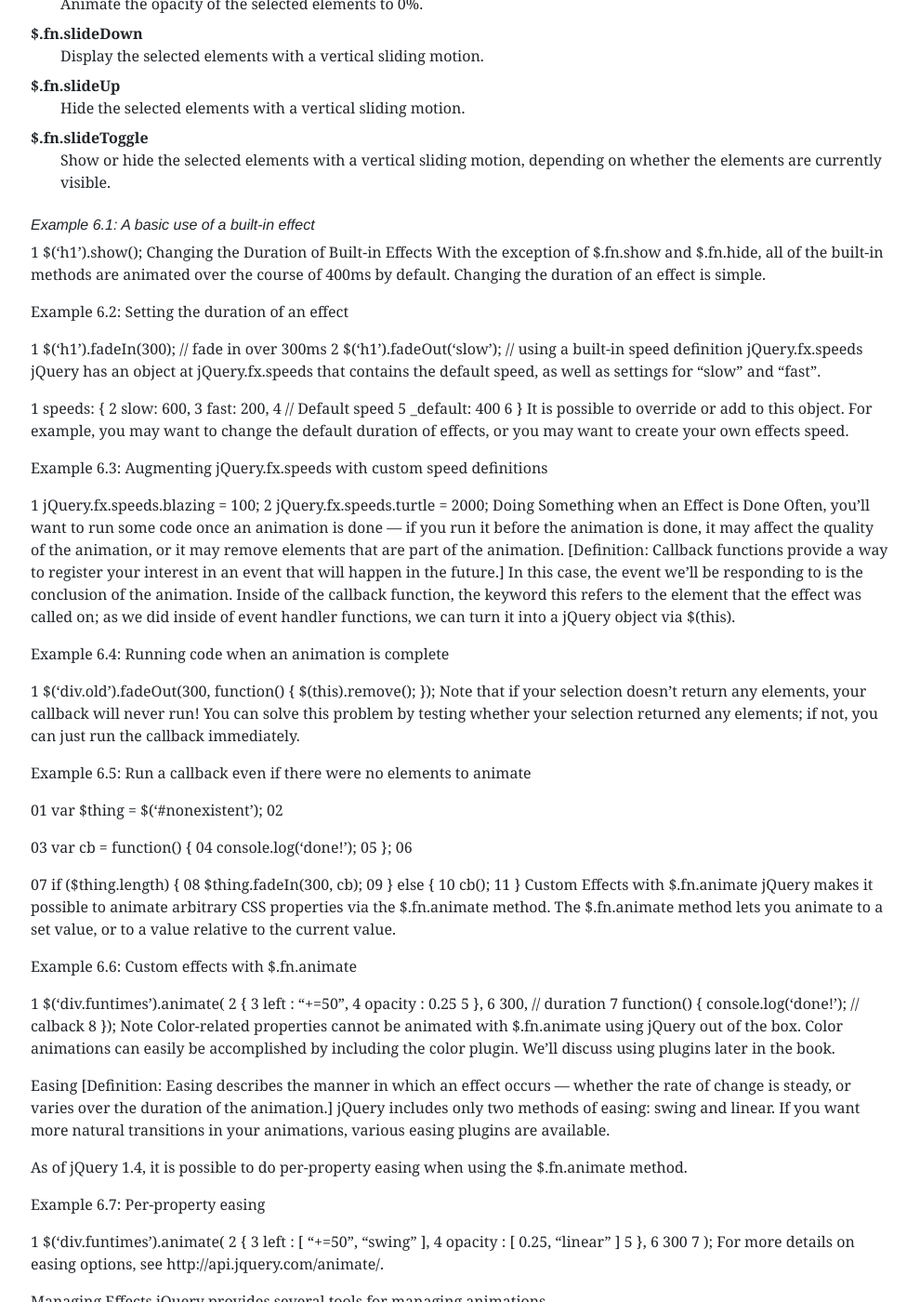
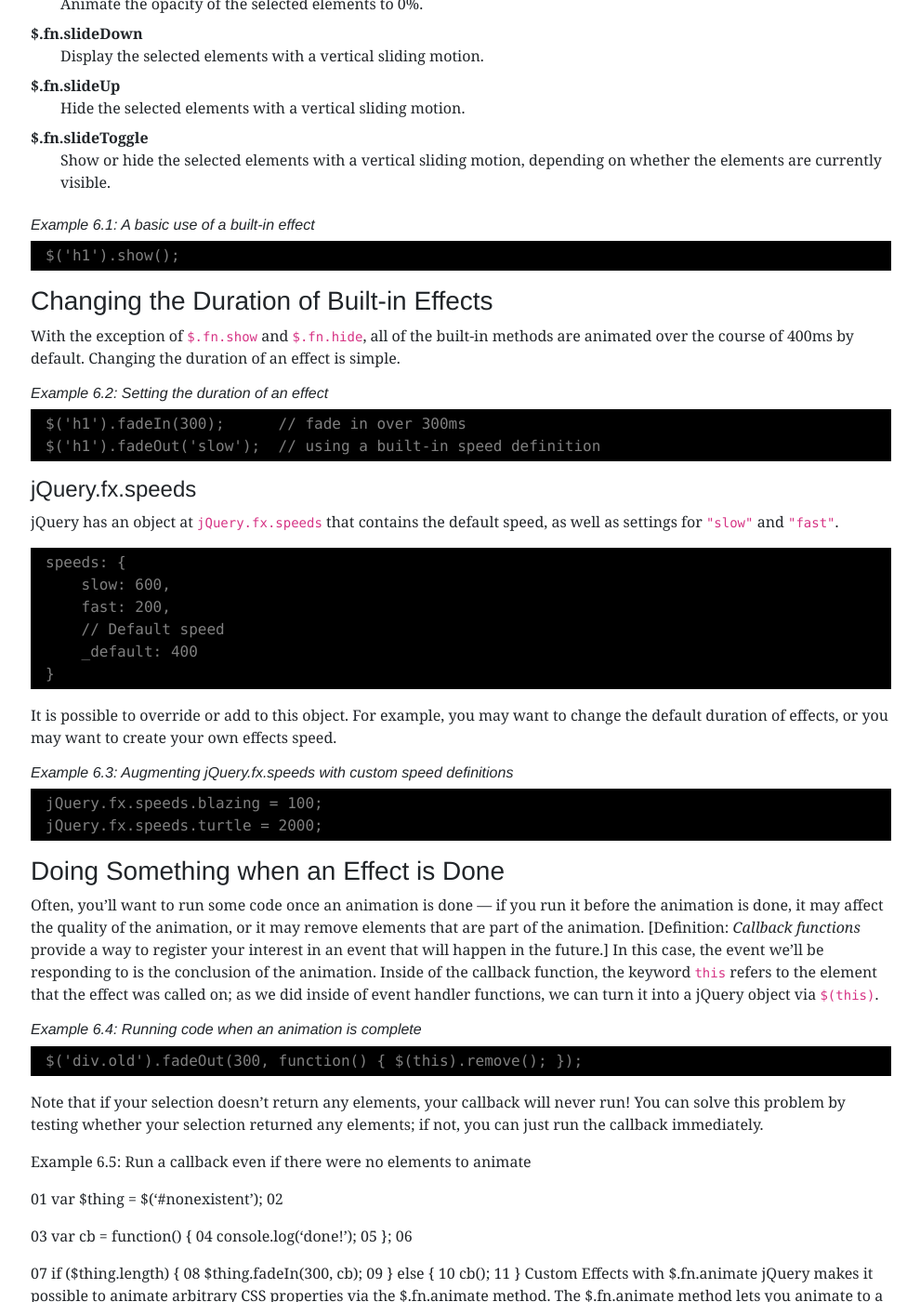
Before and after one commit to dan-carroll/jquery-fundamentals, a Jekyll site: the page built from legacy/ch06-effects.md, in a window 1280 px wide and 1400 px high, scrolled down 715 px. Shown: the whole window at 93% size, without its empty margins (144-1134 px from the left). Built offline with Jekyll 4.4.1, drawn with Linux system fonts in a browser that asks for light colours.

Commit message:
Update ch06-effects.md

````diff
--- a/legacy/ch06-effects.md
+++ b/legacy/ch06-effects.md
@@ -42,47 +42,53 @@ $.fn.slideToggle
 
 ###### Example 6.1: A basic use of a built-in effect
 
-1
+```js
 $('h1').show();
-Changing the Duration of Built-in Effects
-With the exception of $.fn.show and $.fn.hide, all of the built-in methods are animated over the course of 400ms by default. Changing the duration of an effect is simple.
+```
 
-Example 6.2: Setting the duration of an effect
+### Changing the Duration of Built-in Effects
 
-1
+With the exception of `$.fn.show` and `$.fn.hide`, all of the built-in methods are animated over the course of 400ms by default. Changing the duration of an effect is simple.
+
+###### Example 6.2: Setting the duration of an effect
+
+```js
 $('h1').fadeIn(300);      // fade in over 300ms
-2
 $('h1').fadeOut('slow');  // using a built-in speed definition
-jQuery.fx.speeds
-jQuery has an object at jQuery.fx.speeds that contains the default speed, as well as settings for "slow" and "fast".
+```
 
-1
+#### jQuery.fx.speeds
+
+jQuery has an object at `jQuery.fx.speeds` that contains the default speed, as well as settings for `"slow"` and `"fast"`.
+
+```js
 speeds: {
-2
     slow: 600,
-3
     fast: 200,
-4
     // Default speed
-5
     _default: 400
-6
 }
+```
+
 It is possible to override or add to this object. For example, you may want to change the default duration of effects, or you may want to create your own effects speed.
 
-Example 6.3: Augmenting jQuery.fx.speeds with custom speed definitions
+###### Example 6.3: Augmenting jQuery.fx.speeds with custom speed definitions
 
-1
+```js
 jQuery.fx.speeds.blazing = 100;
-2
 jQuery.fx.speeds.turtle = 2000;
-Doing Something when an Effect is Done
-Often, you'll want to run some code once an animation is done — if you run it before the animation is done, it may affect the quality of the animation, or it may remove elements that are part of the animation. [Definition: Callback functions provide a way to register your interest in an event that will happen in the future.] In this case, the event we'll be responding to is the conclusion of the animation. Inside of the callback function, the keyword this refers to the element that the effect was called on; as we did inside of event handler functions, we can turn it into a jQuery object via $(this).
+```
 
-Example 6.4: Running code when an animation is complete
+### Doing Something when an Effect is Done
 
-1
+Often, you'll want to run some code once an animation is done — if you run it before the animation is done, it may affect the quality of the animation, or it may remove elements that are part of the animation. [Definition: *Callback functions* provide a way to register your interest in an event that will happen in the future.] In this case, the event we'll be responding to is the conclusion of the animation. Inside of the callback function, the keyword `this` refers to the element that the effect was called on; as we did inside of event handler functions, we can turn it into a jQuery object via `$(this)`.
+
+###### Example 6.4: Running code when an animation is complete
+
+```js
 $('div.old').fadeOut(300, function() { $(this).remove(); });
+```
+
 Note that if your selection doesn't return any elements, your callback will never run! You can solve this problem by testing whether your selection returned any elements; if not, you can just run the callback immediately.
 
 Example 6.5: Run a callback even if there were no elements to animate
````
